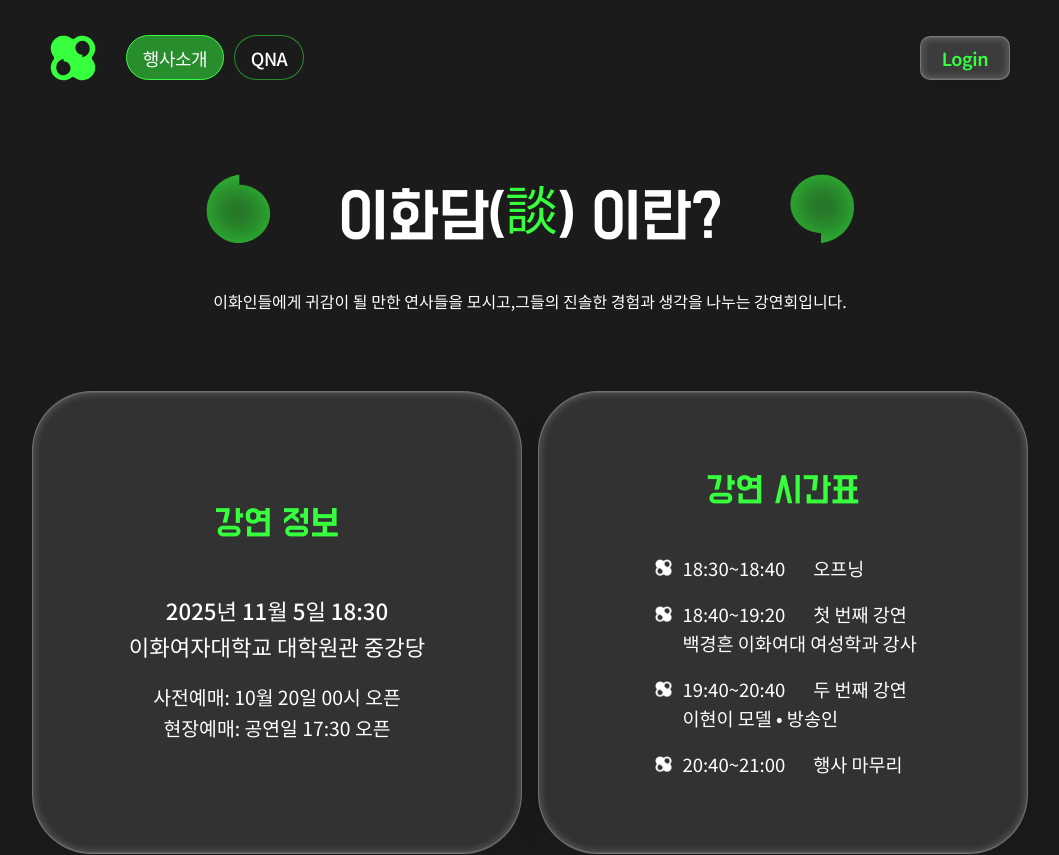
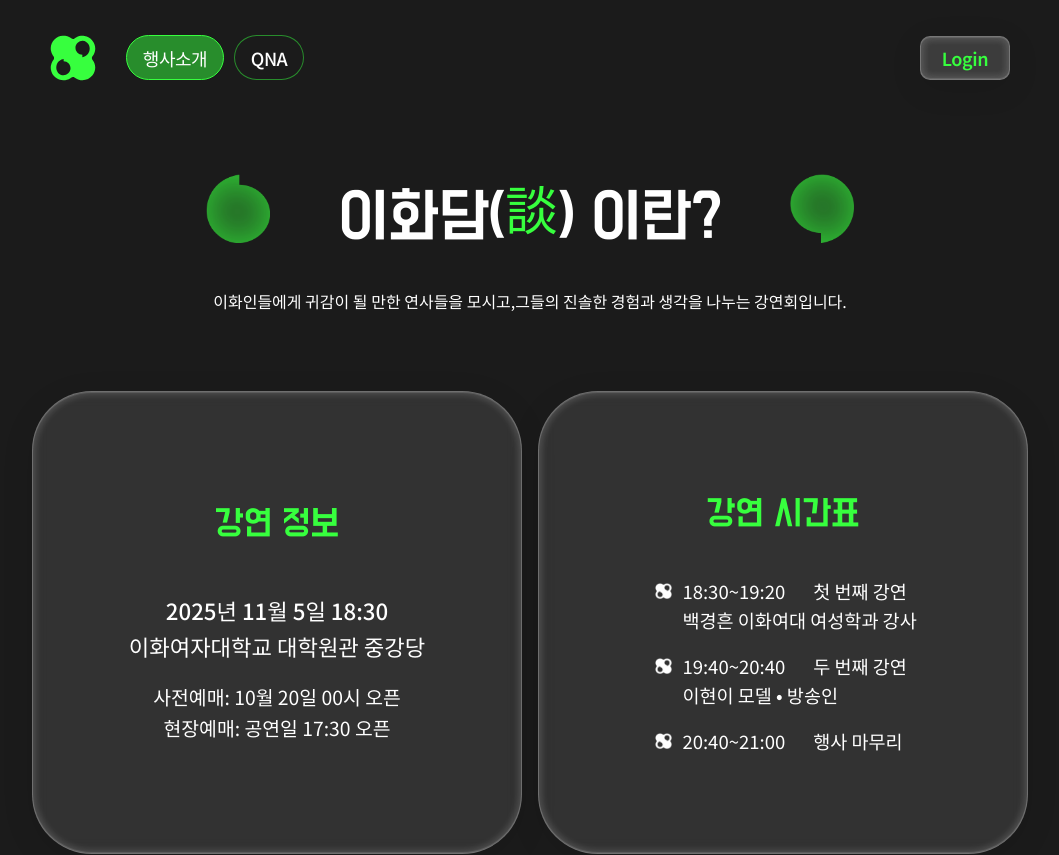
Before and after one commit to Ewhaian-WebEngineering/padlet, a React (Vite) app in the folder front/: page /event-info in a window 1280 px wide. Shown: the top 855 px of the page, without its empty margins (110-1169 px from the left). Built offline with nearby package versions, Linux system fonts and the light colour scheme; no server answers.

Commit message:
fix(#82): 강연정보 fix

```diff
--- a/front/src/pages/eventPage/EventPage.jsx
+++ b/front/src/pages/eventPage/EventPage.jsx
@@ -53,19 +53,12 @@ function IntroPage() {
           <S.Card className="square long-card">
             <S.CardTitle2 className="font-title">강연 시간표</S.CardTitle2>
             <S.CardList>
-              <S.CardItem>
-                <S.LogoDot src={logoDott} alt="logo" className="firstDot" />
-                <div className="text">
-                  <span className="time">18:30~18:40</span>
-                  <span className="title">오프닝</span>
-                </div>
-              </S.CardItem>
 
               <S.CardItem>
                 <S.LogoDot src={logoDott} alt="logo" />
 
                 <div className="text">
-                  <span className="time">18:40~19:20</span>
+                  <span className="time">18:30~19:20</span>
                   <span className="title">첫 번째 강연</span>
                   <p className="speaker"> {eventInfo.speaker1}</p>
                 </div>
```
